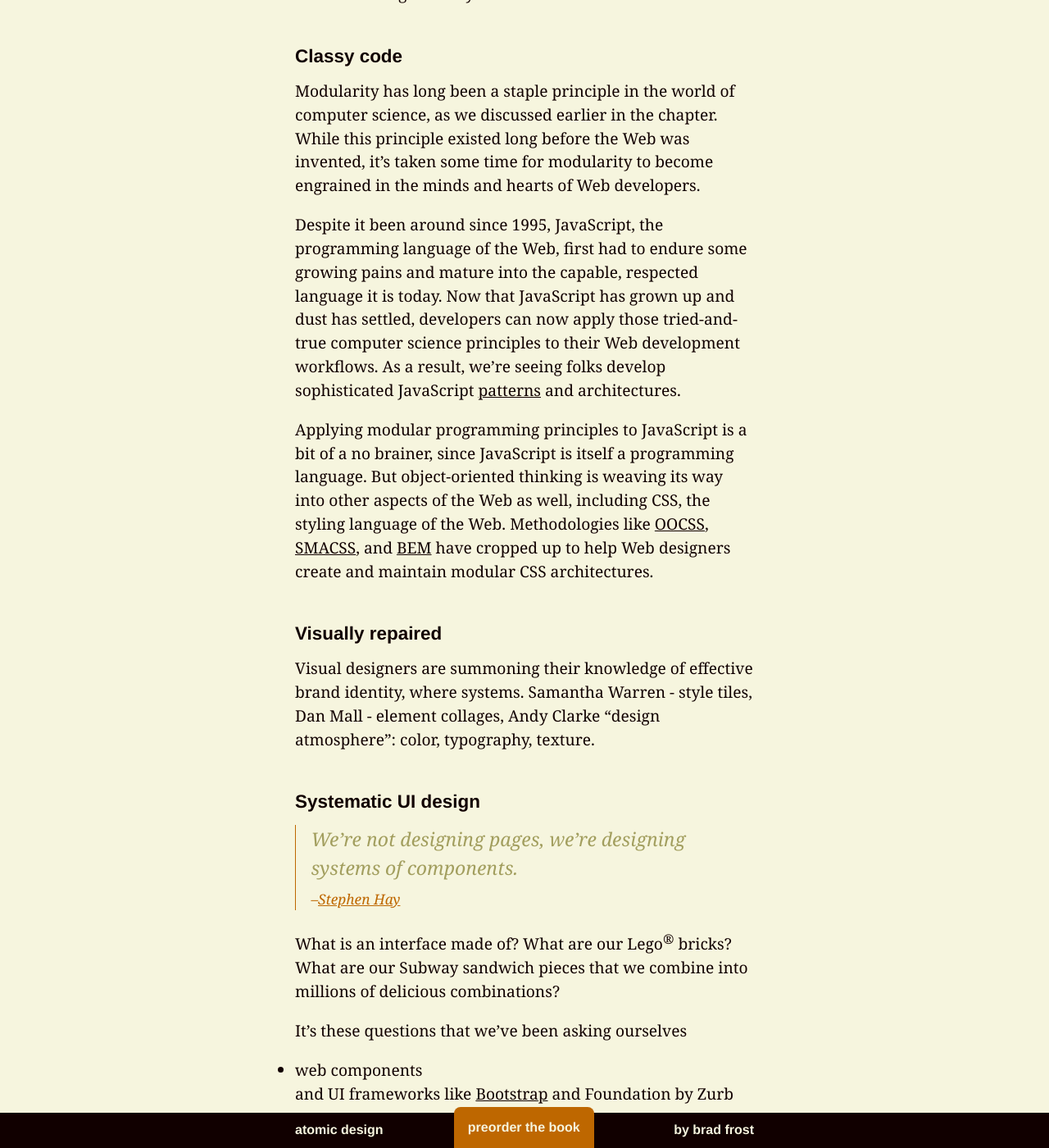
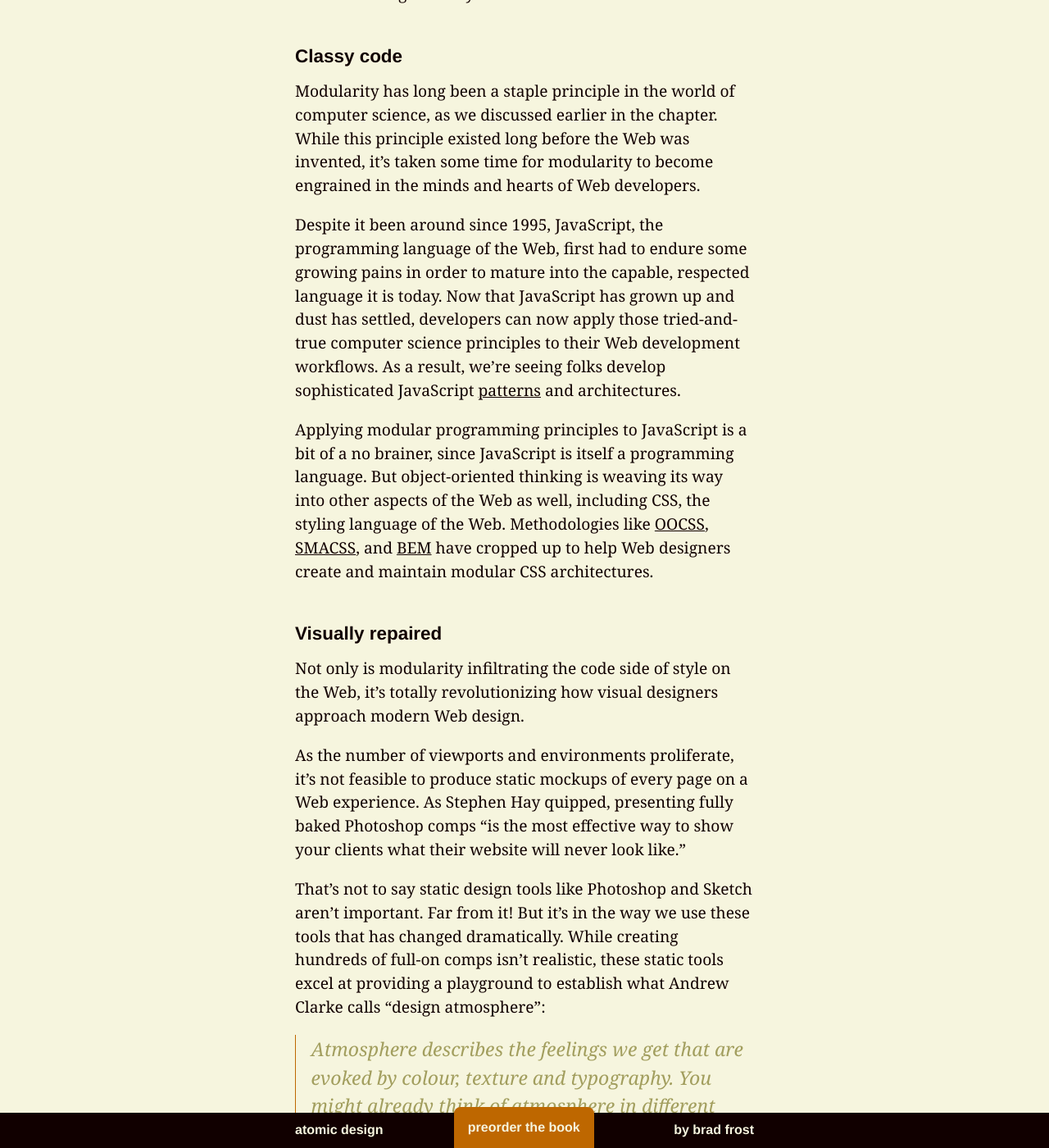
Before and after one commit to bradfrost/atomic-design, a Jekyll site: the page built from chapter-1.md, in a window 1280 px wide and 1400 px high, scrolled down 9505 px. Shown: the whole window at 82% size. Built offline with Jekyll 4.4.1, drawn with Linux system fonts in a browser that asks for light colours; some of the changed text lies outside the part shown.

Commit message:
Chapter 1 draft

```diff
--- a/chapter-1.md
+++ b/chapter-1.md
@@ -110,27 +110,43 @@ Thankfully, this future is starting to take shape. Organizations are recognizing
 ### Classy code
 Modularity has long been a staple principle in the world of computer science, as we discussed earlier in the chapter. While this principle existed long before the Web was invented, it’s taken some time for modularity to become engrained in the minds and hearts of Web developers.
 
-Despite it been around since 1995, JavaScript, the programming language of the Web, first had to endure some growing pains and mature into the capable, respected language it is today. Now that JavaScript has grown up and dust has settled, developers can now apply those tried-and-true computer science principles to their Web development workflows. As a result, we’re seeing folks develop sophisticated JavaScript [patterns](http://addyosmani.com/resources/essentialjsdesignpatterns/book/) and architectures.
+Despite it been around since 1995, JavaScript, the programming language of the Web, first had to endure some growing pains in order to mature into the capable, respected language it is today. Now that JavaScript has grown up and dust has settled, developers can now apply those tried-and-true computer science principles to their Web development workflows. As a result, we’re seeing folks develop sophisticated JavaScript [patterns](http://addyosmani.com/resources/essentialjsdesignpatterns/book/) and architectures.
 
 Applying modular programming principles to JavaScript is a bit of a no brainer, since JavaScript is itself a programming language. But  object-oriented thinking is weaving its way into other aspects of the Web as well, including CSS, the styling language of the Web. Methodologies like [OOCSS](http://oocss.org/), [SMACSS](https://smacss.com/), and [BEM](http://csswizardry.com/2013/01/mindbemding-getting-your-head-round-bem-syntax) have cropped up to help Web designers create and maintain modular CSS architectures.
 
 ### Visually repaired
-Visual designers are summoning their knowledge of effective brand identity, where  systems.
-Samantha Warren - style tiles, Dan Mall - element collages, Andy Clarke “design atmosphere”: color, typography, texture.
+Not only is modularity infiltrating the code side of style on the Web, it’s totally revolutionizing how visual designers approach modern Web design.
+
+As the number of viewports and environments proliferate, it’s not feasible to produce static mockups of every page on a Web experience. As Stephen Hay quipped, presenting fully baked Photoshop comps “is the most effective way to show your clients what their website will never look like.”
+
+That’s not to say static design tools like Photoshop and Sketch aren’t important. Far from it! But it’s in the way we use these tools that has changed dramatically. While creating hundreds of full-on comps isn’t realistic, these static tools excel at providing a playground to establish what Andrew Clarke calls “design atmosphere”:
+
+> Atmosphere describes the feelings we get that are evoked by colour, texture and typography. You might already think of atmosphere in different terms. You might call it “feel”, “mood” or even “visual identity.” Whatever words you choose, the atmosphere of a design doesn’t depend on layout. It’s independent of arrangement and visual placement. It will be seen, or felt, at every screen size and on every device. <cite>[Andrew Clarke](http://stuffandnonsense.co.uk/blog/about/an-extract-from-designing-atoms-and-elements)</cite>
+
+Establishing design atmosphere is critical to a project’s success, which is why designers have found ways to have these important conversations without having to generate full mockups. Designer Samantha Warren developed a technique [style tiles](http://styletil.es/), which allows . Dan Mall - element collages
+
+We’ll dive into  Chapter 4 to explore these concepts in more detail, but suffice it to say the visual design workflow is changing at a quickening pace!
+
+![Image of brand identity system]()
+
+Visual designers are also summoning their knowledge of brand identity design–where systems reign supreme–and applying that to visual design. Brand and logo designers know how critical it is for their work to be flexible; logos need to work equally well as a favicon, as a billboard, and as everything in between.
 
 ### Systematic UI design
 > We’re not designing pages, we’re designing systems of components. <cite>[Stephen Hay](http://bradfrost.com/blog/mobile/bdconf-stephen-hay-presents-responsive-design-workflow/)</cite>
 
-What is an interface made of? What are our Lego<sup>®</sup> bricks? What are our Subway sandwich pieces that we combine into millions of delicious combinations?
+What is an interface made of? What are our Lego bricks? What are our Subway sandwich pieces that we combine into millions of delicious combinations?
 
 It’s these questions that we’ve been asking ourselves
 
 - web components
 
-
 and UI frameworks like [Bootstrap](http://getbootstrap.com/) and Foundation by Zurb
 
-[Responsive deliverables](http://daverupert.com/2013/04/responsive-deliverables/) by Dave Rupert.
+## UI frameworks, in theory and in practice
+- The rise of UI frameworks
+- Issues with UI frameworks and pattern libraries
+
+> Responsive deliverables should look a lot like fully-functioning Twitter Bootstrap-style systems custom tailored for your clients’ needs. These living code samples are self-documenting style guides that extend to accommodate a client’s needs as well as the needs of the ever-evolving multi-device web. <cite>[Dave Rupert](http://daverupert.com/2013/04/responsive-deliverables/)<cite>
 
 ## Design systems save the day
 Advantages of design systems: promote consistency, establish a consistent vocabulary, create more robust deliverables, establish a system that can be modified and extended, future-friendly
```
Also changed, not shown: other parts of chapter-1.md (+0 -5 lines), 2 other files.
